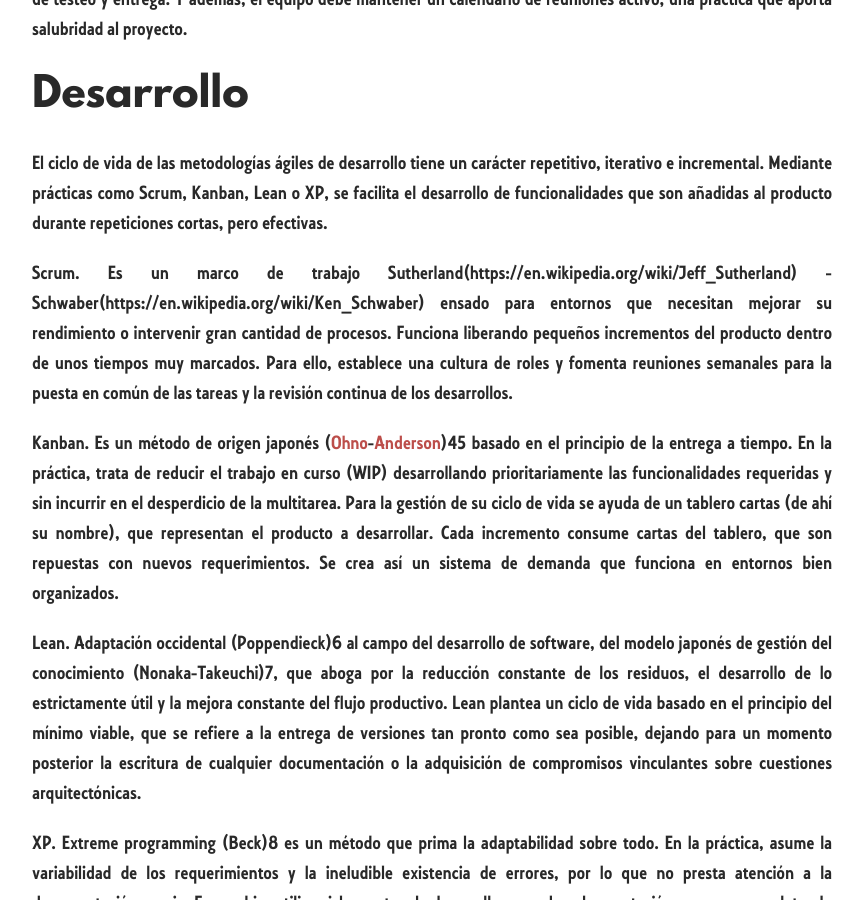
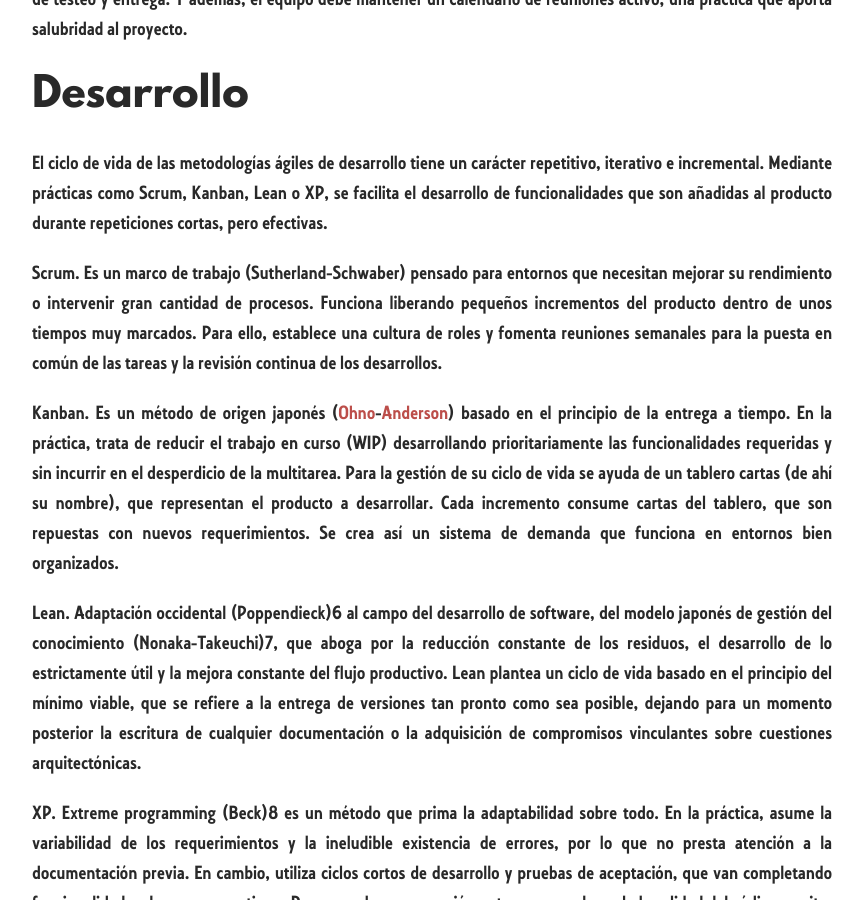
Before and after one commit to Rocmpr/blog, a Jekyll site: the page built from _posts/2019-11-24-Una-Mirada-Ágil.md, in a window 1280 px wide and 900 px high, scrolled down 3006 px. Shown: the whole window, without its empty margins (208-1071 px from the left). Built offline with Jekyll 4.4.1, drawn with Linux system fonts in a browser that asks for light colours; our own code applies the rules of GitHub Pages for plain Markdown files.

Commit message:
Update 2019-11-24-Una-Mirada-Ágil.md

```diff
--- a/_posts/2019-11-24-Una-Mirada-Ágil.md
+++ b/_posts/2019-11-24-Una-Mirada-Ágil.md
@@ -51,9 +51,9 @@
 
 El ciclo de vida de las metodologías ágiles de desarrollo tiene un carácter repetitivo, iterativo e incremental. Mediante prácticas como Scrum, Kanban, Lean o XP, se facilita el desarrollo de funcionalidades que son añadidas al producto durante repeticiones cortas, pero efectivas.
 
-Scrum. Es un marco de trabajo Sutherland(https://en.wikipedia.org/wiki/Jeff_Sutherland) - Schwaber(https://en.wikipedia.org/wiki/Ken_Schwaber) ensado para entornos que necesitan mejorar su rendimiento o intervenir gran cantidad de procesos. Funciona liberando pequeños incrementos del producto dentro de unos tiempos muy marcados. Para ello, establece una cultura de roles y fomenta reuniones semanales para la puesta en común de las tareas y la revisión continua de los desarrollos.
+Scrum. Es un marco de trabajo (Sutherland-Schwaber) pensado para entornos que necesitan mejorar su rendimiento o intervenir gran cantidad de procesos. Funciona liberando pequeños incrementos del producto dentro de unos tiempos muy marcados. Para ello, establece una cultura de roles y fomenta reuniones semanales para la puesta en común de las tareas y la revisión continua de los desarrollos.
 
-Kanban. Es un método de origen japonés (<a href="https://en.wikipedia.org/wiki/Jeff_Sutherland" target="_blank">Ohno</a>-<a href="https://en.wikipedia.org/wiki/Jeff_Sutherland" target="_blank">Anderson</a>)45 basado en el principio de la entrega a tiempo. En la práctica, trata de reducir el trabajo en curso (WIP) desarrollando prioritariamente las funcionalidades requeridas y sin incurrir en el desperdicio de la multitarea. Para la gestión de su ciclo de vida se ayuda de un tablero cartas (de ahí su nombre), que representan el producto a desarrollar. Cada incremento consume cartas del tablero, que son repuestas con nuevos requerimientos. Se crea así un sistema de demanda que funciona en entornos bien organizados.
+Kanban. Es un método de origen japonés (<a href="https://en.wikipedia.org/wiki/Jeff_Sutherland" target="_blank">Ohno</a>-<a href="https://en.wikipedia.org/wiki/Jeff_Sutherland" target="_blank">Anderson</a>) basado en el principio de la entrega a tiempo. En la práctica, trata de reducir el trabajo en curso (WIP) desarrollando prioritariamente las funcionalidades requeridas y sin incurrir en el desperdicio de la multitarea. Para la gestión de su ciclo de vida se ayuda de un tablero cartas (de ahí su nombre), que representan el producto a desarrollar. Cada incremento consume cartas del tablero, que son repuestas con nuevos requerimientos. Se crea así un sistema de demanda que funciona en entornos bien organizados.
 
 Lean. Adaptación occidental (Poppendieck)6 al campo del desarrollo de software, del modelo japonés de gestión del conocimiento (Nonaka-Takeuchi)7, que aboga por la reducción constante de los residuos, el desarrollo de lo estrictamente útil y la mejora constante del flujo productivo. Lean plantea un ciclo de vida basado en el principio del mínimo viable, que se refiere a la entrega de versiones tan pronto como sea posible, dejando para un momento posterior la escritura de cualquier documentación o la adquisición de compromisos vinculantes sobre cuestiones arquitectónicas.
 
```
